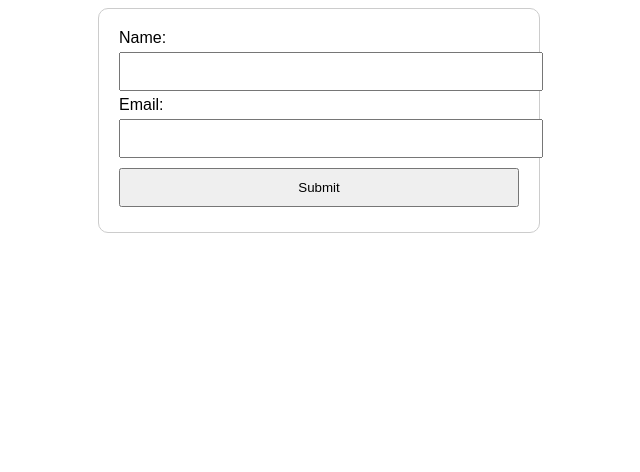
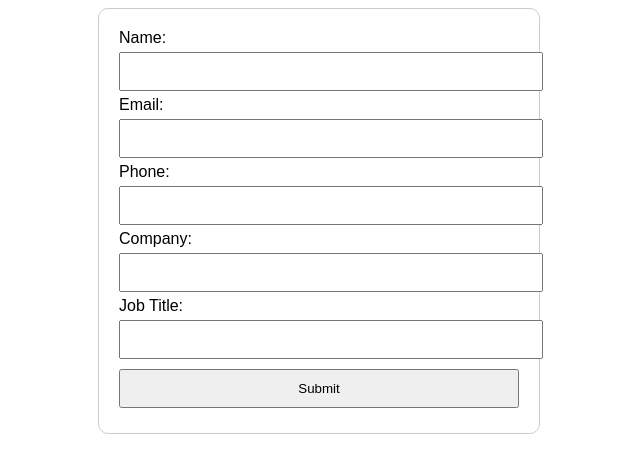
Before and after one commit to spandy19/Form-Handler, a plain HTML site: page index.html in a window 1280 px wide. Shown: the whole page, without its empty margins (321-961 px from the left). Drawn offline with Linux system fonts and the light colour scheme.

Commit message:
index.html

```diff
--- a/index.html
+++ b/index.html
@@ -17,6 +17,15 @@
   <label for="email">Email:</label>
   <input type="email" id="email" name="email" required>
 
+  <label for="phone">Phone:</label>
+  <input type="tel" id="phone" name="phone">
+
+  <label for="company">Company:</label>
+  <input type="text" id="company" name="company">
+
+  <label for="job">Job Title:</label>
+  <input type="text" id="job" name="job">
+
   <button type="submit">Submit</button>
 </form>
 </body>
```
Lines whose indentation alone changed are shown as unchanged.
